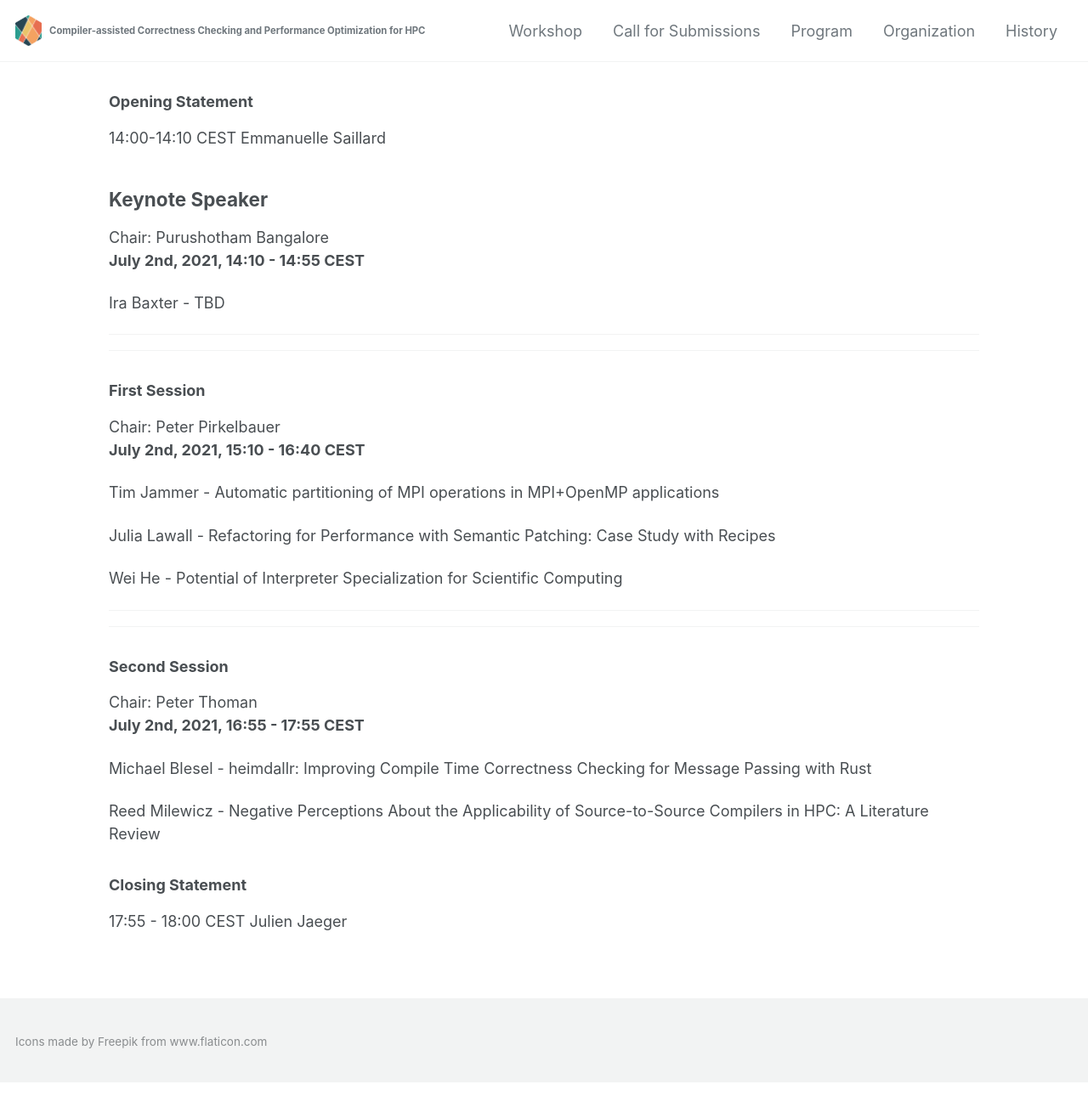
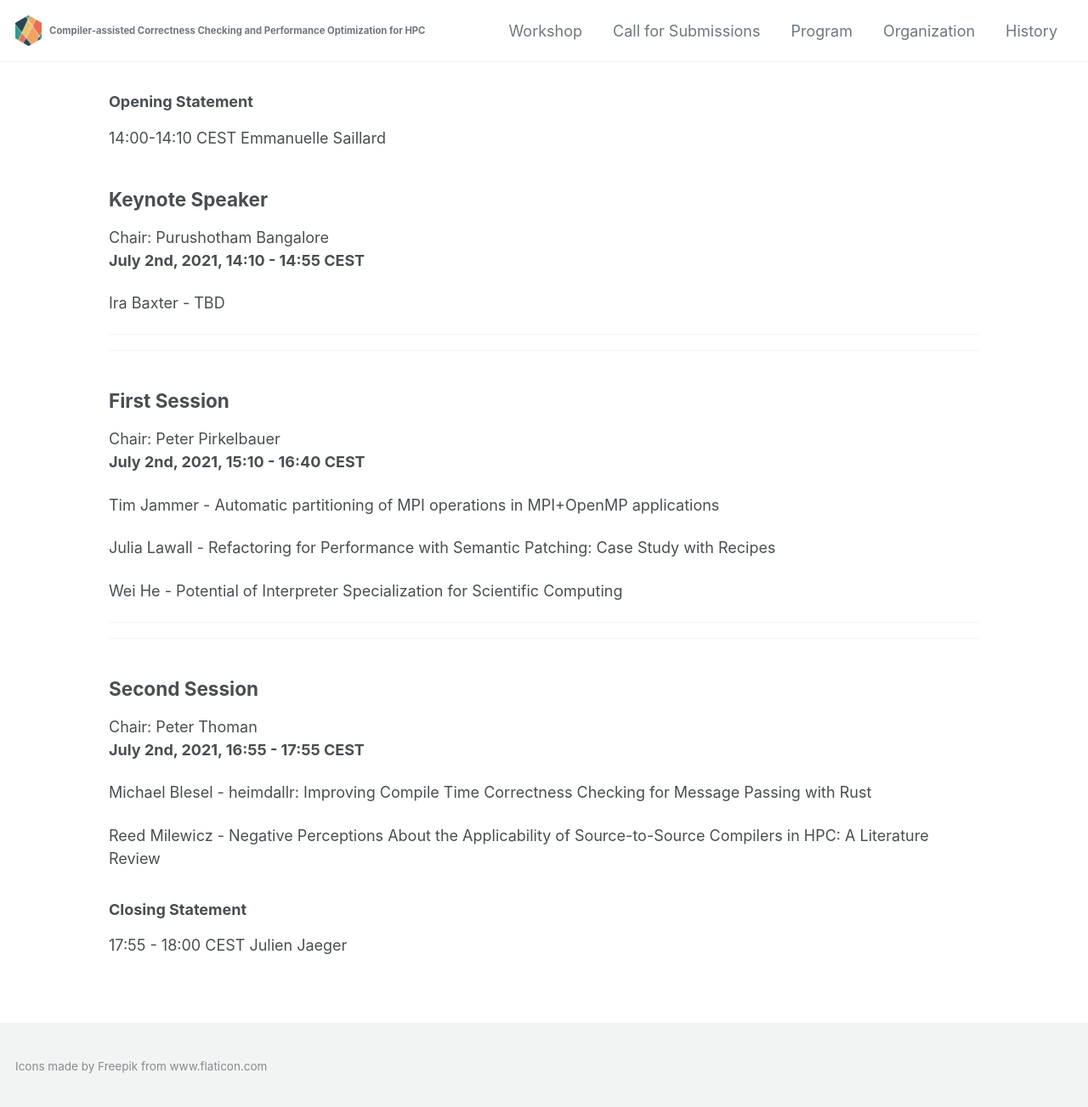
Before and after one commit to c3po-workshop/c3po-workshop.github.io, a Jekyll site: the page built from _pages/2021/program.md, in a window 1280 px wide. Shown: the whole page at 85% size. Built offline with Jekyll 4.4.1, drawn with Linux system fonts in a browser that asks for light colours; cached includes are drawn as plain includes; nearby versions of some CDN libraries; our own code applies the rules of GitHub Pages for plain Markdown files; before the commit the page ends 1274 px from its top, so only the background shows below that.

```diff
--- a/_pages/2021/program.md
+++ b/_pages/2021/program.md
@@ -18,7 +18,7 @@ ABSTRACT-->
 ---
 ---
 
-### First Session
+## First Session
 Chair: Peter Pirkelbauer \\
 **July 2nd, 2021, 15:10 - 16:40 CEST**
 
@@ -36,7 +36,7 @@ Wei He - Potential of Interpreter Specialization for Scientific Computing
 ---
 ---
 
-### Second Session
+## Second Session
 Chair: Peter Thoman \\
 **July 2nd, 2021, 16:55 - 17:55 CEST**
 
```
Also changed, not shown: _pages/2021/organization.md (+1 -1 lines).
